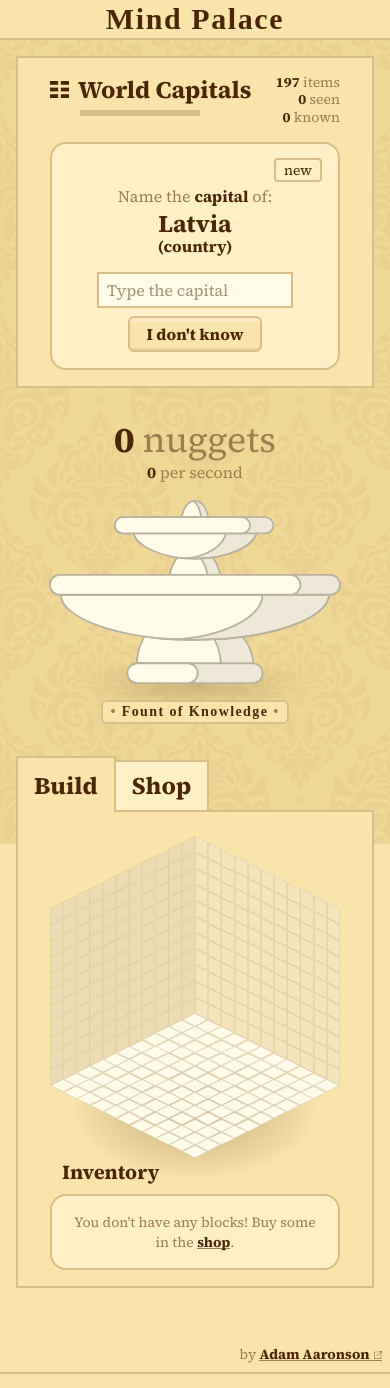
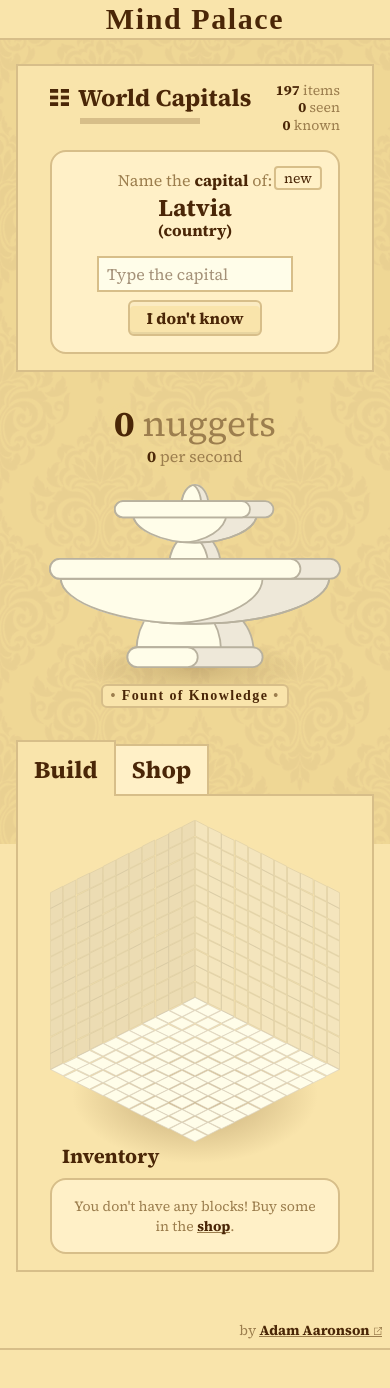
Before and after one commit to adamaaronson/mind-palace, a React (Vite) app: page / in a window 390 px wide. After the commit the page ends 1364 px from the top, so only its background shows below. Built offline with nearby package versions, Linux system fonts and the light colour scheme; a web font is replaced by a local one.

Commit message:
Enable 3 column layout

```diff
--- a/src/components/App.tsx
+++ b/src/components/App.tsx
@@ -122,16 +122,15 @@ export default function App() {
   };
 
   return (
-    <div className="relative flex flex-col h-full font-theme">
+    <div className="relative flex flex-col h-full font-theme text-text-dark">
       <div className="fixed h-full w-full bg-background -z-30"></div>
       <div className="fixed h-full w-full bg-[url(/damask.png)] bg-size-[400px] md:bg-size-[600px] opacity-10 -z-20"></div>
       <Header />
       <div className="flex flex-row w-full grow">
         <Column />
-        <div className="flex-auto mt-4 pb-4 h-full flex flex-col items-center overflow-hidden relative">
-          <div className="grow m-4 mt-0 text-text-dark max-w-300 w-full">
-            <div className="flex justify-stretch h-full flex-col md:flex-row">
-              <div className="flex-1 flex flex-col h-full relative">
+        <div className="flex-auto mt-4 pb-4 h-full flex flex-col justify-center items-center overflow-hidden relative">
+          <div className="flex m-4 mt-0 justify-center w-full h-full flex-col md:flex-row">
+            <div className="md:flex-1 flex flex-col md:h-full relative md:max-w-150">
               <div className="px-8 py-4 bg-light mx-4 border-standard">
                 <DeckInfo deck={deck} memoryQueue={memoryQueue} />
                 <QuestionCard
@@ -158,19 +157,16 @@ export default function App() {
                 nuggetParticles={nuggetParticles}
               />
             </div>
-              <div className="flex-1 shrink min-w-0 mt-8 md:mt-0">
+            <div className="md:flex-1 md:max-w-150 2xl:max-w-300 2xl:flex-2 mt-8 md:mt-0 min-w-0">
               <Tabs
                 labels={["Build", "Shop"]}
+                widths={[3, 2]}
                 activeIndex={tabIndex}
                 setActiveIndex={setTabIndex}
               >
                 <Build inventory={[]} goToShop={() => setTabIndex(1)} />
-                  <Shop
-                    displayNuggets={displayNuggets}
-                    setNuggets={setNuggets}
-                  />
+                <Shop displayNuggets={displayNuggets} setNuggets={setNuggets} />
               </Tabs>
-              </div>
             </div>
           </div>
           <Footer />
--- a/src/components/Build.tsx
+++ b/src/components/Build.tsx
@@ -16,6 +16,9 @@ const getOriginX = (blockWidth: number) =>
   (GRID_DEPTH / 2) * blockWidth - blockWidth / 2;
 const getOriginY = (blockWidth: number) =>
   GRID_HEIGHT * getBlockSideHeight(blockWidth);
+
+const palaceWidthToBlockWidth = (palaceWidth: number) =>
+  palaceWidth / ((GRID_WIDTH + GRID_DEPTH) / 2);
 
 // project 3-dimensional coordinates onto isometric view
 // x: to the right and down a bit
@@ -48,7 +51,7 @@ function Build(props: BuildProps) {
   const [palaceRef, setPalaceRef] = useState<HTMLDivElement | null>(null);
 
   const resizeBlock = (palaceWidth: number) => {
-    setBlockWidth(palaceWidth / ((GRID_WIDTH + GRID_DEPTH) / 2));
+    setBlockWidth(palaceWidthToBlockWidth(palaceWidth));
   };
 
   const resizePalace = useCallback(() => {
@@ -61,11 +64,10 @@ function Build(props: BuildProps) {
   if (
     palaceRef &&
     palaceRef.checkVisibility() &&
-    (blockWidth === 0 ||
-      blockWidth >
-        (palaceRef.clientWidth / ((GRID_WIDTH + GRID_DEPTH) / 2)) * 1.01)
+    (blockWidth < palaceWidthToBlockWidth(palaceRef.clientWidth) * 0.99 ||
+      blockWidth > palaceWidthToBlockWidth(palaceRef.clientWidth) * 1.01)
   ) {
-    resizeBlock(palaceRef.clientWidth);
+    resizePalace();
   }
 
   useEffect(() => {
--- a/src/components/Column.tsx
+++ b/src/components/Column.tsx
@@ -8,13 +8,9 @@ export default function Column() {
       <div className="bg-light border-standard border-t-0! w-[calc(100%+2px)] h-2 absolute top-0 left-0" />
       <div className="flex h-full">
         <div className="w-2 h-full"></div>
-        <Flute />
-        <Flute />
-        <Flute />
-        <Flute />
-        <Flute />
-        <Flute />
-        <Flute />
+        {Array.from({ length: 7 }, (_, index) => (
+          <Flute key={index} />
+        ))}
         <div className="border-l-standard w-2 h-full"></div>
       </div>
       <div className="bg-light border-standard border-b-0! w-[calc(100%+2px)] h-2 absolute top-full left-0 -translate-y-full" />
--- a/src/components/QuestionCard.tsx
+++ b/src/components/QuestionCard.tsx
@@ -30,8 +30,8 @@ export default function QuestionCard(props: QuestionCardProps) {
   const shouldShowIDontKnow = noGuess && wasCorrect;
 
   return (
-    <div className="relative p-4 rounded-2xl bg-light-light border-standard text-center">
-      <div className="block text-right mb-1 lg:mb-0 lg:absolute lg:-ml-4 text-sm left-full lg:-translate-x-full font-normal">
+    <div className="relative p-4 rounded-2xl bg-light-light border-standard text-center md:min-w-80">
+      <div className="absolute -ml-4 text-sm left-full -translate-x-full font-normal">
         <span className="rounded-sm border-standard px-2">
           {getCardLabel(card)}
         </span>
--- a/src/components/Shop.tsx
+++ b/src/components/Shop.tsx
@@ -25,7 +25,7 @@ export default function Shop(props: ShopProps) {
   };
 
   return (
-    <div className="border-standard rounded-2xl bg-light-light p-4 flex gap-2 overflow-scroll">
+    <div className="border-standard rounded-2xl bg-light-light p-4 flex gap-2 overflow-scroll min-w-0">
       {Object.entries(UPGRADES).map(([name, upgrade]) => (
         <div className="flex flex-col gap-1" key={name}>
           <div
--- a/src/components/Tabs.tsx
+++ b/src/components/Tabs.tsx
@@ -2,17 +2,18 @@ import { type Dispatch, type SetStateAction } from "react";
 
 interface TabsProps {
   labels: string[];
+  widths: number[];
   activeIndex: number;
   setActiveIndex: Dispatch<SetStateAction<number>>;
   children: React.ReactNode[];
 }
 
 export default function Tabs(props: TabsProps) {
-  const { labels, activeIndex, setActiveIndex, children } = props;
+  const { labels, widths, activeIndex, setActiveIndex, children } = props;
 
   return (
-    <div className="mx-4">
-      <div className="flex flex-row items-end">
+    <div className="mx-4 2xl:flex 2xl:flex-row 2xl:gap-8 2xl:items-start">
+      <div className="flex flex-row items-end 2xl:hidden">
         {labels.map((label, index) => (
           <button
             className={`text-2xl font-bold p-2 px-4 border-standard not-first:-ml-0.5 ${
@@ -29,11 +30,15 @@ export default function Tabs(props: TabsProps) {
       </div>
       {children.map((child, index) => (
         <div
-          className={`-mt-0.5 p-4 px-8 mb-4 bg-light border-standard overflow-hidden ${
-            index === activeIndex ? "visible" : "hidden"
+          className={`-mt-0.5 2xl:mt-0 p-4 px-8 mb-4 bg-light border-standard overflow-hidden md:min-w-50 md:max-w-150 ${
+            index === activeIndex ? "visible" : "hidden 2xl:block"
           }`}
+          style={{ flex: widths[index] }}
           key={index}
         >
+          <div className="hidden 2xl:block text-2xl font-bold mb-2">
+            {labels[index]}
+          </div>
           {child}
         </div>
       ))}
```
Lines whose indentation alone changed are shown as unchanged.
